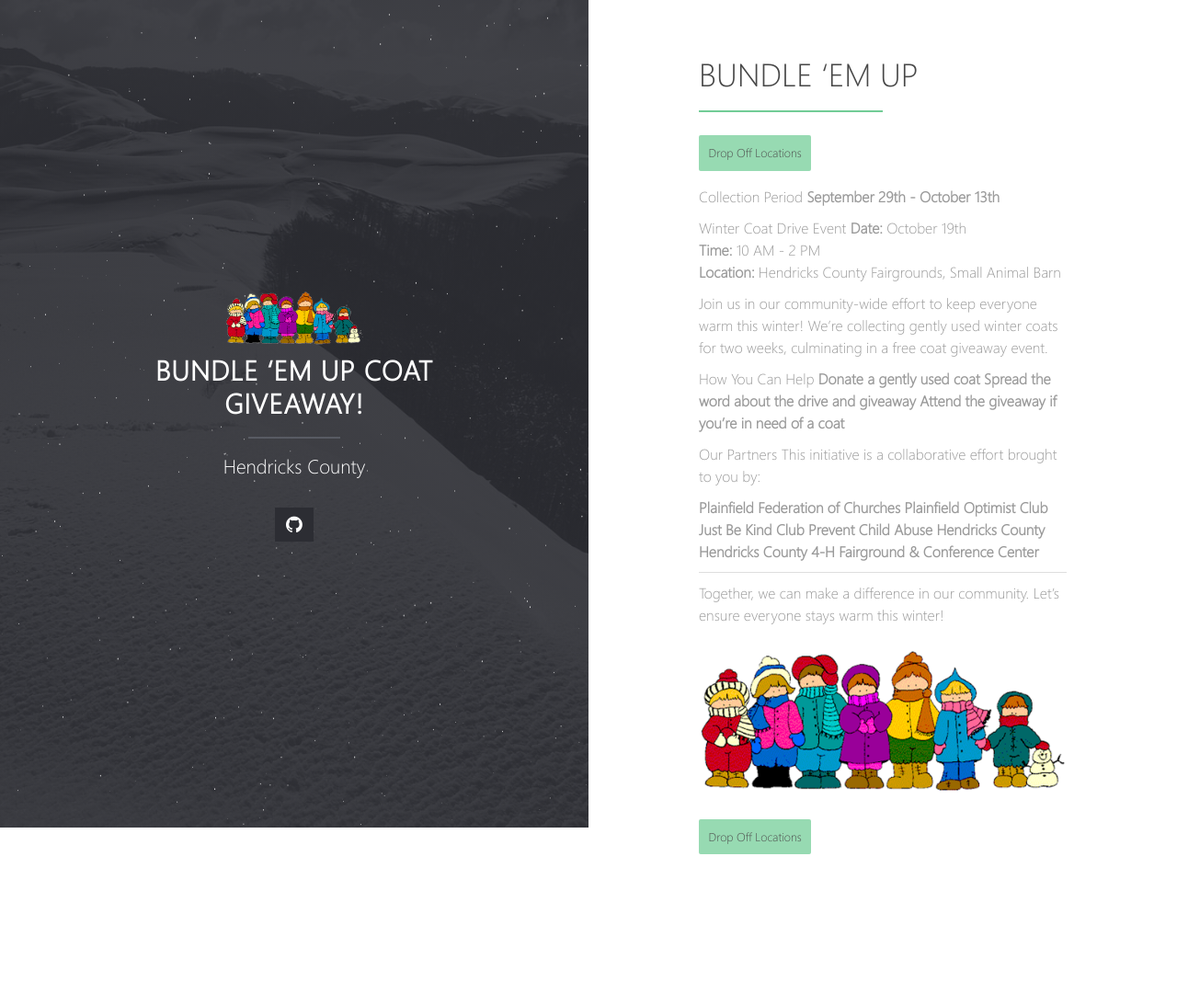
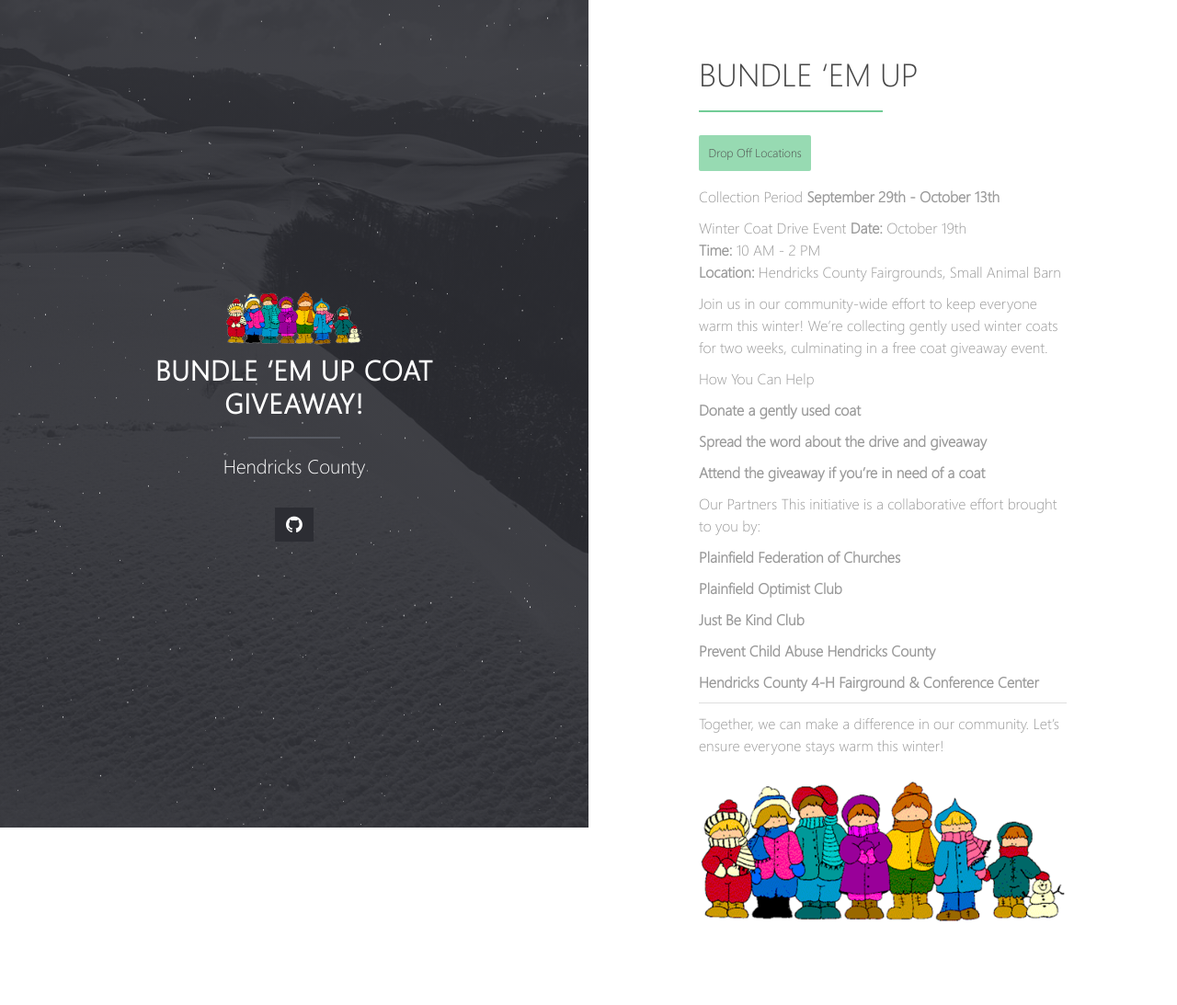
Before and after one commit to Bwaite43/bundleemup.com, a Jekyll site: the page built from index.md, in a window 1280 px wide. Shown: the whole page at 92% size. Built offline with Jekyll 4.4.1, drawn with Linux system fonts in a browser that asks for light colours; our own code applies the rules of GitHub Pages for plain Markdown files; before the commit the page ends 1006 px from its top, so only the background shows below that.

Commit message:
Update index.md

```diff
--- a/index.md
+++ b/index.md
@@ -15,17 +15,24 @@
 Join us in our community-wide effort to keep everyone warm this winter! We're collecting gently used winter coats for two weeks, culminating in a free coat giveaway event.
 
 How You Can Help
+
 **Donate a gently used coat**
+
 **Spread the word about the drive and giveaway**
+
 **Attend the giveaway if you're in need of a coat**
 
 Our Partners
 This initiative is a collaborative effort brought to you by:
 
 **Plainfield Federation of Churches**
+
 **Plainfield Optimist Club**
+
 **Just Be Kind Club**
+
 **Prevent Child Abuse Hendricks County**
+
 **Hendricks County 4-H Fairground & Conference Center**
 
 ---
@@ -33,5 +40,3 @@
 Together, we can make a difference in our community. Let's ensure everyone stays warm this winter!
 
 <img src="{{ site.url }}/images/beu.png" alt="">
-
-[Drop Off Locations](https://bwaite43.github.io/bundleemup.com//dropoff-locations/){: .btn .btn_success}
```
